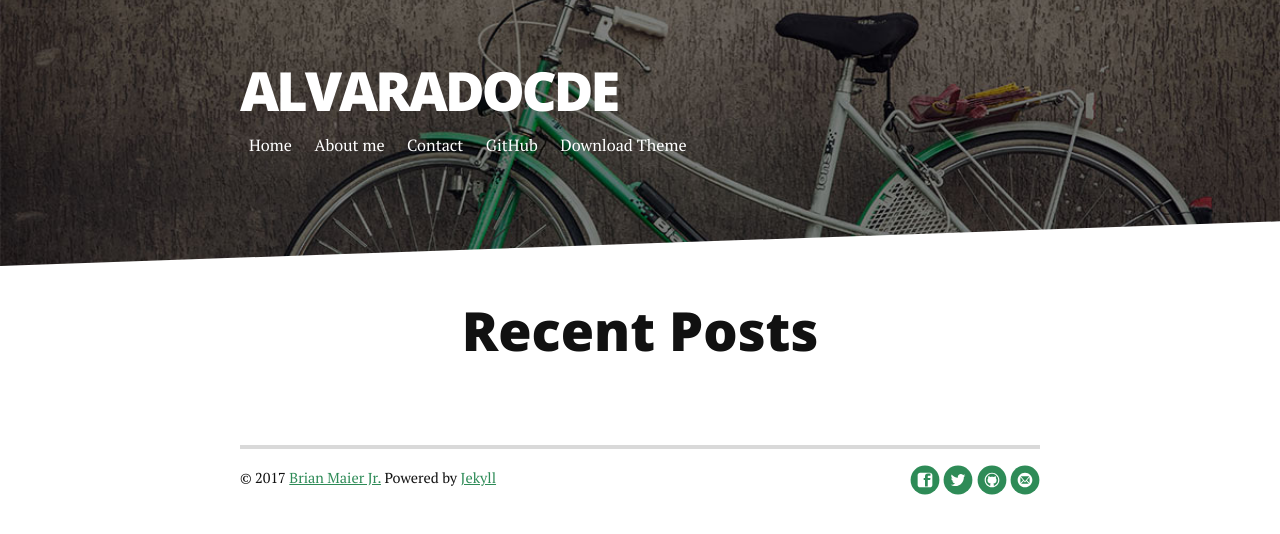
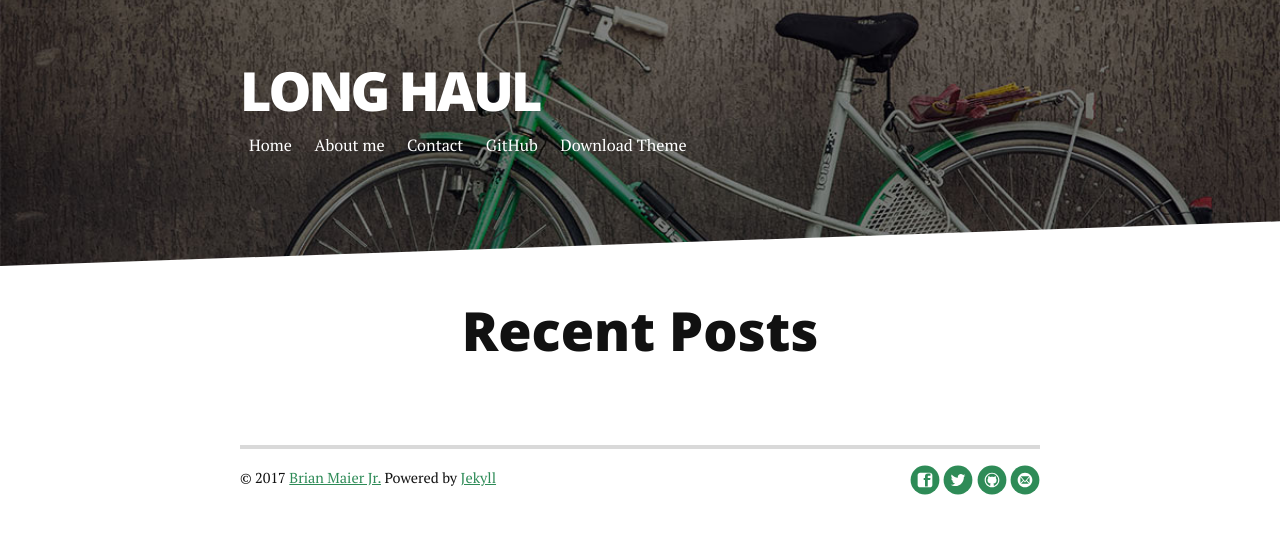
Before and after one commit to alvaradocde/alvaradocde.github.io, a Jekyll site: the page built from index.html, in a window 1280 px wide. Shown: the top 534 px of the page. Built offline with Jekyll 4.4.1, drawn with Linux system fonts in a browser that asks for light colours; nearby versions of some CDN libraries.

Commit message:
Initial Jekyll setup

```diff
--- a/_config.yml
+++ b/_config.yml
@@ -1,4 +1,4 @@
-title: alvaradocde
+title: Long Haul
 description: Long Form Jekyll theme built with SASS / COMPASS / SUSY
 
 url: https://alvaradocde.github.io/
```
Also changed, not shown: 1 other file.
